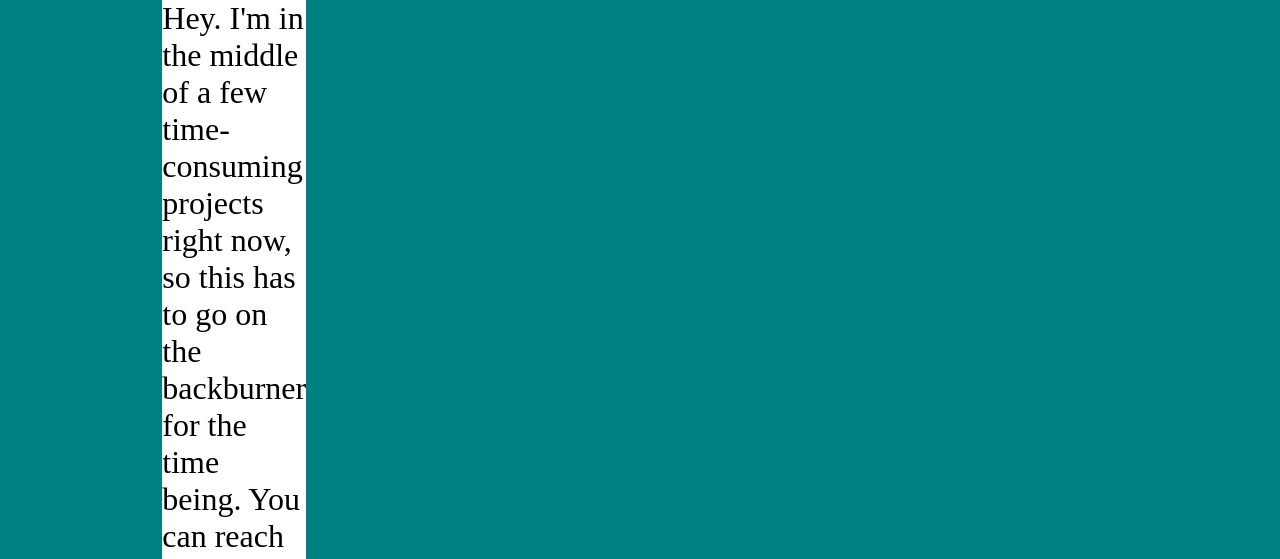
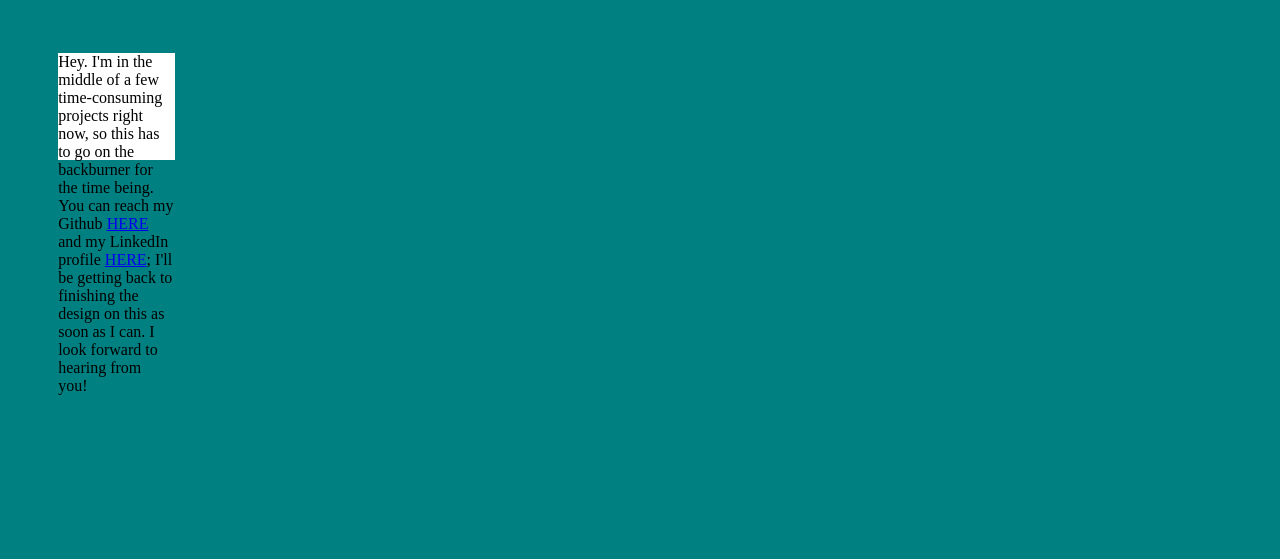
Before and after one commit to WalkerNash/WalkerNash.github.io, a plain HTML site: page index.html in a window 1280 px wide. Shown: the top 559 px of the page. Drawn offline with Linux system fonts and the light colour scheme.

Commit message:
more adjustments

```diff
--- a/css/index.css
+++ b/css/index.css
@@ -12,9 +12,10 @@
 }
 
 .temptext {
-  grid-area: 2 / 4 / 2 / 4;
+  grid-area: 2 / 2 / 4 / 4;
   background: white;
-  font-size: 2em;
+  font-size: 1em;
+  grid-area
 }
 
 /* ============= Window Styling ============= */
```
